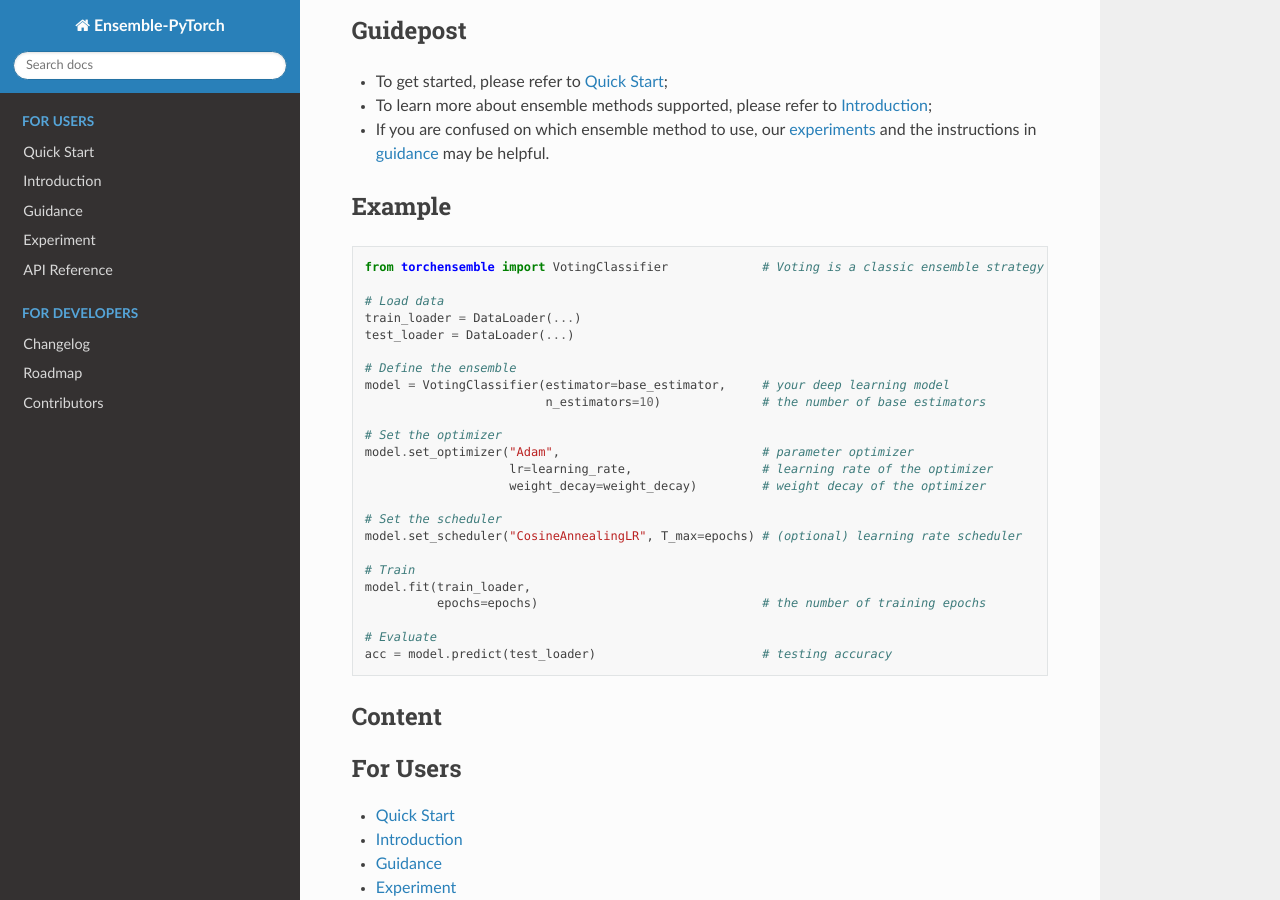
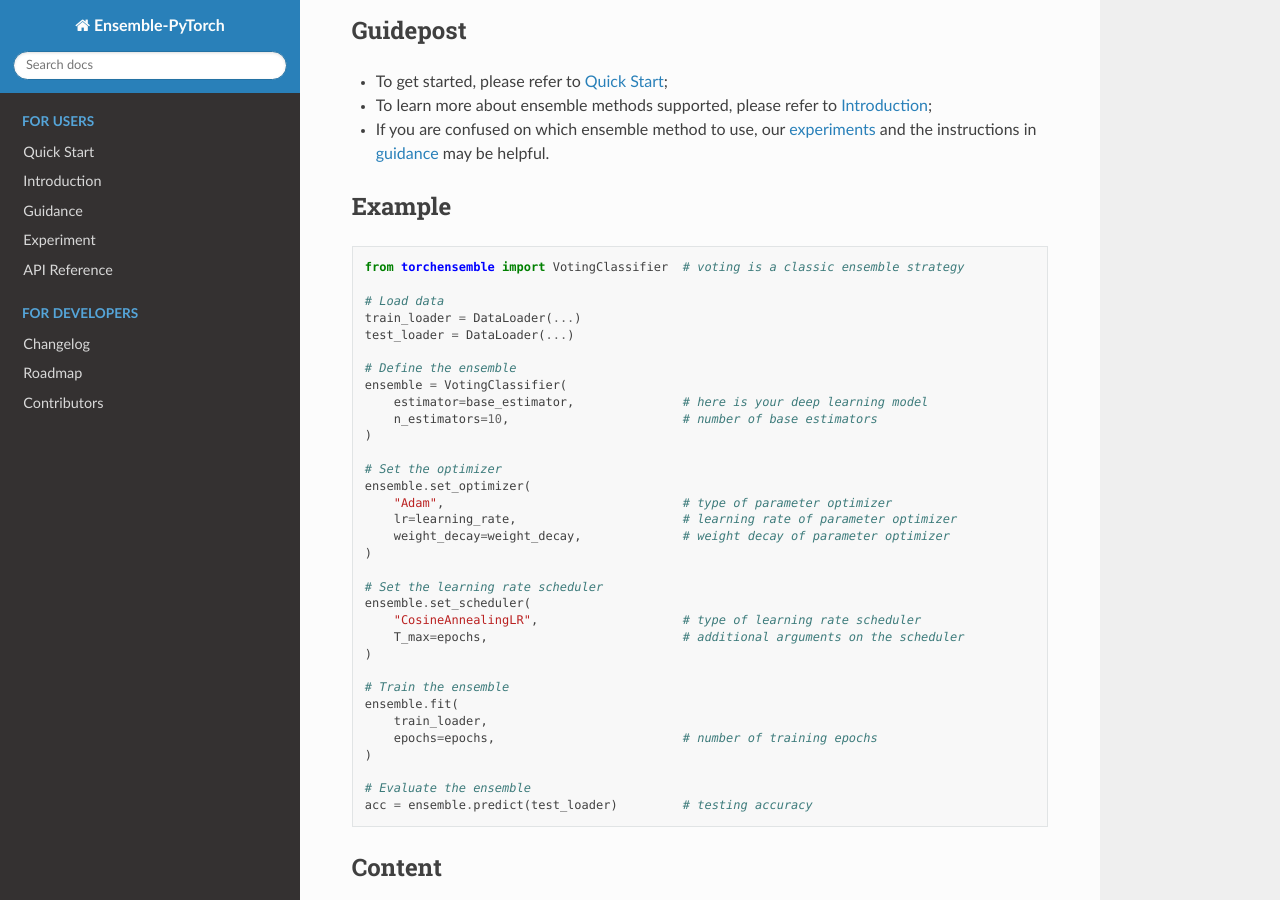
Before and after one commit to TorchEnsemble-Community/Ensemble-Pytorch, a Sphinx documentation site: the page built from docs/index.rst, in a window 1280 px wide and 900 px high, scrolled down 464 px. Built offline with Sphinx 7.4.7 and the Read the Docs theme 2.0.0, drawn with Linux system fonts in a browser that asks for light colours; pages that are not in the unit, such as notebooks, are missing from menus.

Commit message:
Update index.rst

```diff
--- a/docs/index.rst
+++ b/docs/index.rst
@@ -23,30 +23,39 @@ Example
 
 .. code:: python
 
-  from torchensemble import VotingClassifier             # Voting is a classic ensemble strategy
+  from torchensemble import VotingClassifier  # voting is a classic ensemble strategy
 
   # Load data
   train_loader = DataLoader(...)
   test_loader = DataLoader(...)
 
   # Define the ensemble
-  model = VotingClassifier(estimator=base_estimator,     # your deep learning model
-                           n_estimators=10)              # the number of base estimators
+  ensemble = VotingClassifier(
+      estimator=base_estimator,               # here is your deep learning model
+      n_estimators=10,                        # number of base estimators
+  )
 
   # Set the optimizer
-  model.set_optimizer("Adam",                            # parameter optimizer
-                      lr=learning_rate,                  # learning rate of the optimizer
-                      weight_decay=weight_decay)         # weight decay of the optimizer
+  ensemble.set_optimizer(
+      "Adam",                                 # type of parameter optimizer
+      lr=learning_rate,                       # learning rate of parameter optimizer
+      weight_decay=weight_decay,              # weight decay of parameter optimizer
+  )
 
-  # Set the scheduler
-  model.set_scheduler("CosineAnnealingLR", T_max=epochs) # (optional) learning rate scheduler
+  # Set the learning rate scheduler
+  ensemble.set_scheduler(
+      "CosineAnnealingLR",                    # type of learning rate scheduler
+      T_max=epochs,                           # additional arguments on the scheduler
+  )
 
-  # Train
-  model.fit(train_loader,
-            epochs=epochs)                               # the number of training epochs
+  # Train the ensemble
+  ensemble.fit(
+      train_loader,
+      epochs=epochs,                          # number of training epochs
+  )
 
-  # Evaluate
-  acc = model.predict(test_loader)                       # testing accuracy
+  # Evaluate the ensemble
+  acc = ensemble.predict(test_loader)         # testing accuracy
 
 Content
 -------
```
